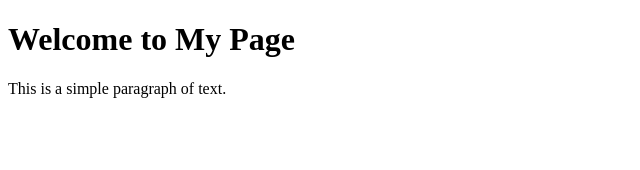
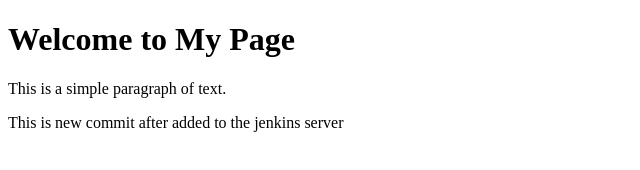
Before and after one commit to venumadhav113/HTML-Codes, a plain HTML site: page index.html in a window 1280 px wide. Shown: the whole page, without its empty margins (0-640 px from the left). Drawn offline with Linux system fonts and the light colour scheme.

Commit message:
added new commit for jenkins

```diff
--- a/index.html
+++ b/index.html
@@ -7,6 +7,7 @@
 
   <h1>Welcome to My Page</h1>
   <p>This is a simple paragraph of text.</p>
+  <p> This is new commit after added to the jenkins server </p>
 
 </body>
 </html>
```
